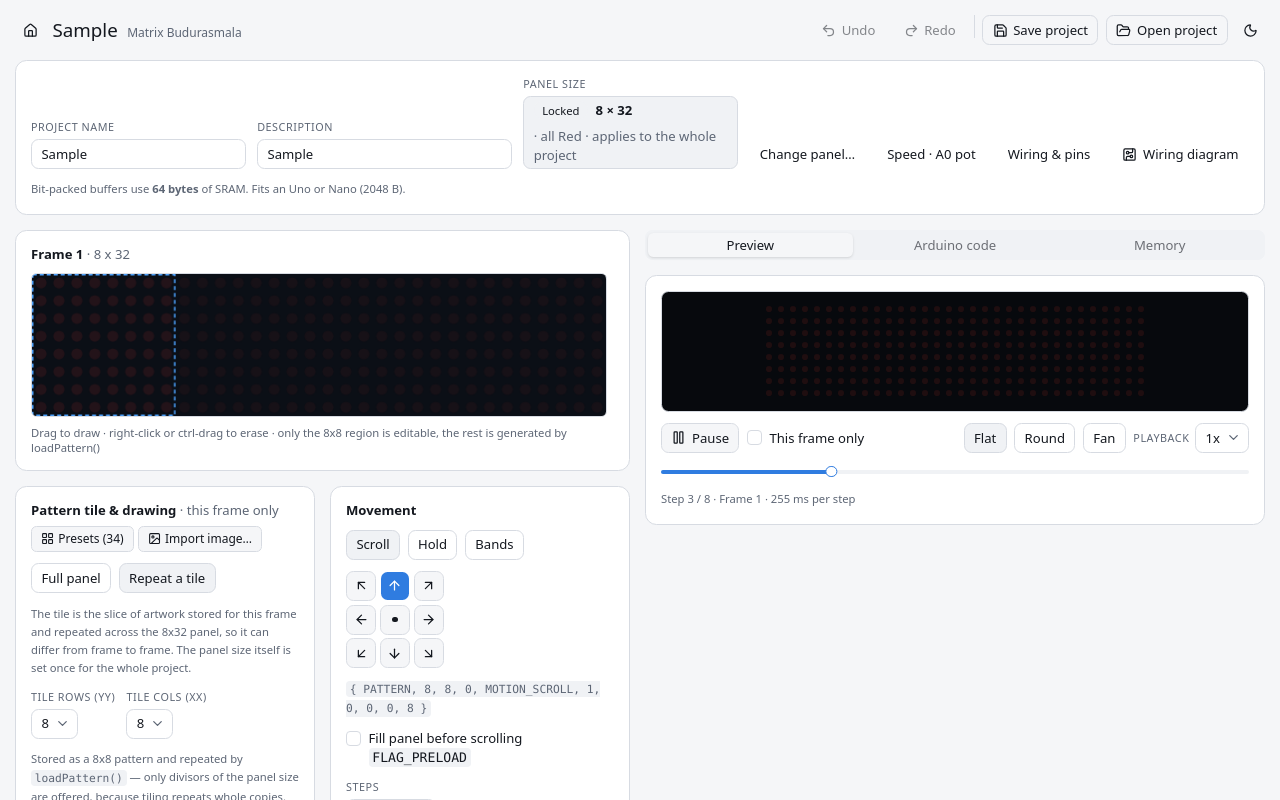
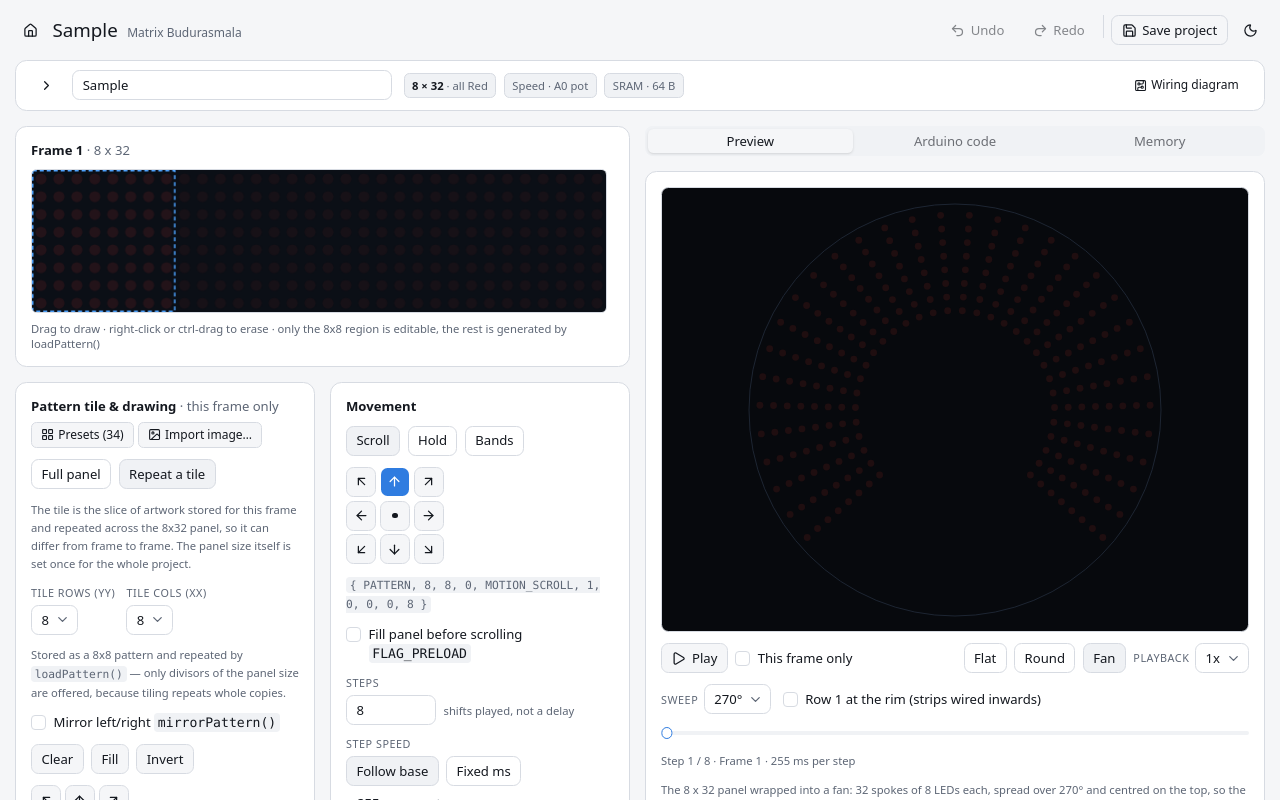
Before and after one commit to DushanPramod/led-pattern-generator, a React (Vite) app: page / in a window 1280 px wide. Both pictures are taken after typing "Sample", "Sample" into the empty fields and a click on the button "Create project". Shown: the top 800 px of the page. Built offline with nearby package versions, Linux system fonts and the light colour scheme.

Commit message:
feat(matrix): rename str1 to latch and update related references

```diff
--- a/src/project-types/matrix/MatrixWorkspace.tsx
+++ b/src/project-types/matrix/MatrixWorkspace.tsx
@@ -1,8 +1,7 @@
-import { FolderOpen, Redo2, Save, Undo2 } from 'lucide-react'
+import { Redo2, Save, Undo2 } from 'lucide-react'
 import { useEffect, useMemo, useState } from 'react'
 import { AppFooter } from '@/components/AppFooter'
 import { AppHeader } from '@/components/AppHeader'
-import { OpenProjectButton } from '@/components/OpenProjectButton'
 import { Button } from '@/components/ui/button'
 import { Separator } from '@/components/ui/separator'
 import { Tabs, TabsContent, TabsList, TabsTrigger } from '@/components/ui/tabs'
@@ -30,7 +29,7 @@ function Workspace() {
   // Only the open tab is mounted, so the preview's viewing options are kept
   // here and survive a trip to the code tab.
   const [previewView, setPreviewView] = useState<PreviewView>({
-    shape: 'flat',
+    shape: 'fan',
     sweep: 270,
     rimFirst: false,
     rate: 1,
@@ -85,9 +84,6 @@ function Workspace() {
         <Button type="button" variant="outline" onClick={saveProject}>
           <Save /> Save project
         </Button>
-        <OpenProjectButton variant="outline">
-          <FolderOpen /> Open project
-        </OpenProjectButton>
       </AppHeader>
 
       <PanelSetup />
--- a/src/project-types/matrix/components/PanelSetup.tsx
+++ b/src/project-types/matrix/components/PanelSetup.tsx
@@ -1,4 +1,4 @@
-import { CircuitBoardIcon } from 'lucide-react'
+import { ChevronRightIcon, CircuitBoardIcon } from 'lucide-react'
 import { useState } from 'react'
 import { PanelColors } from './PanelColors'
 import { WiringDiagramDialog } from './WiringDiagram'
@@ -31,6 +31,18 @@ const PRESETS = [
   { label: '16 x 32', rows: 16, cols: 32 },
 ]
 
+/** Remembers whether the project settings are expanded, per browser. */
+const EXPANDED_KEY = 'matrix.panelSetup.expanded'
+
+function readExpanded(fallback: boolean): boolean {
+  try {
+    const value = localStorage.getItem(EXPANDED_KEY)
+    return value === null ? fallback : value === '1'
+  } catch {
+    return fallback
+  }
+}
+
 /** Short description of the LED colours, for the locked summary line. */
 function colorSummary(colors: string[]): string {
   const runs = colorRuns(colors)
@@ -59,6 +71,8 @@ export function PanelSetup() {
     ? `${project.speed.pin} pot`
     : `${baseSpeedMs(project.speed)} ms fixed`
   const frameCount = project.frames.length
+  // A brand-new project opens the settings so the panel size gets chosen first.
+  const [expanded, setExpanded] = useState(() => readExpanded(frameCount === 0))
   // With no frames there is nothing to protect, so the panel opens editable.
   const locked = frameCount > 0 && !unlocked
 
@@ -112,19 +126,94 @@ export function PanelSetup() {
     resetDrafts()
   }
 
+  const toggleExpanded = () => {
+    const next = !expanded
+    setExpanded(next)
+    try {
+      localStorage.setItem(EXPANDED_KEY, next ? '1' : '0')
+    } catch {
+      // Storage can be blocked; the toggle still works for this session.
+    }
+  }
+
   return (
-    <section className="flex flex-col gap-3 rounded-xl border bg-card p-4">
-      <div className="flex flex-wrap items-end gap-3">
-        <label className="flex min-w-[88px] grow basis-[200px] flex-col gap-1">
-          <span className="text-[0.72rem] uppercase tracking-[0.05em] text-muted-foreground">
-            Project name
-          </span>
+    <section className="flex flex-col gap-3 rounded-xl border bg-card px-4 py-2.5">
+      <div className="flex flex-wrap items-center gap-x-3 gap-y-2">
+        <Button
+          type="button"
+          variant="ghost"
+          size="icon"
+          aria-expanded={expanded}
+          aria-label={expanded ? 'Hide project settings' : 'Show project settings'}
+          title={expanded ? 'Hide project settings' : 'Show project settings'}
+          onClick={toggleExpanded}
+        >
+          <ChevronRightIcon className={cn('transition-transform', expanded && 'rotate-90')} />
+        </Button>
+
+        <label className="flex min-w-[160px] max-w-[320px] grow basis-[220px] items-center gap-2">
+          <span className="sr-only">Project name</span>
           <Input
             value={project.name}
+            placeholder="Project name"
+            className="font-medium"
             onChange={(e) => dispatch({ type: 'setName', name: e.target.value })}
           />
         </label>
 
+        {!expanded && (
+          <div className="flex flex-wrap items-center gap-2 text-xs">
+            <button
+              type="button"
+              className="rounded-md border bg-muted px-2 py-1 text-muted-foreground hover:text-foreground"
+              title="Panel size and LED colours"
+              onClick={toggleExpanded}
+            >
+              <strong className="tabular-nums text-foreground">
+                {grid.rows} × {grid.cols}
+              </strong>{' '}
+              · {colorSummary(project.rowColors)}
+              {grid.halfWidth ? ' · half-width' : ''}
+            </button>
+            <button
+              type="button"
+              className="rounded-md border bg-muted px-2 py-1 text-muted-foreground hover:text-foreground"
+              title="Animation speed"
+              onClick={() => {
+                setShowSpeed(true)
+                toggleExpanded()
+              }}
+            >
+              Speed · {speedSummary}
+            </button>
+            <button
+              type="button"
+              className={cn(
+                'rounded-md border bg-muted px-2 py-1 hover:text-foreground',
+                sram.fitsUno ? 'text-muted-foreground' : 'text-warn',
+              )}
+              title="Estimated SRAM for the pattern buffers"
+              onClick={toggleExpanded}
+            >
+              SRAM · {sram.arrayBytes} B{sram.fitsUno ? '' : sram.fitsMega ? ' · needs Mega' : ' · too large'}
+            </button>
+          </div>
+        )}
+
+        <Button
+          type="button"
+          variant="ghost"
+          size="sm"
+          className="ml-auto"
+          onClick={() => setShowDiagram(true)}
+        >
+          <CircuitBoardIcon /> Wiring diagram
+        </Button>
+      </div>
+
+      {expanded && (
+        <div className="flex flex-col gap-3 border-t pt-3">
+        <div className="flex flex-wrap items-end gap-3">
           <label className="flex min-w-[88px] grow basis-[240px] flex-col gap-1">
             <span className="text-[0.72rem] uppercase tracking-[0.05em] text-muted-foreground">
               Description
@@ -249,26 +338,7 @@ export function PanelSetup() {
           <Button type="button" variant="ghost" onClick={() => setShowPins((v) => !v)}>
             {showPins ? 'Hide wiring' : 'Wiring & pins'}
           </Button>
-
-        <Button type="button" variant="ghost" onClick={() => setShowDiagram(true)}>
-          <CircuitBoardIcon /> Wiring diagram
-        </Button>
         </div>
-
-      <WiringDiagramDialog open={showDiagram} onClose={() => setShowDiagram(false)} />
-
-      <AlertDialog open={pendingResize !== null} onOpenChange={(open) => !open && cancelResize()}>
-        <AlertDialogContent>
-          <AlertDialogHeader>
-            <AlertDialogTitle>Resize the panel?</AlertDialogTitle>
-            <AlertDialogDescription>{pendingResize?.message}</AlertDialogDescription>
-          </AlertDialogHeader>
-          <AlertDialogFooter>
-            <AlertDialogCancel onClick={cancelResize}>Cancel</AlertDialogCancel>
-            <AlertDialogAction onClick={confirmResize}>Continue</AlertDialogAction>
-          </AlertDialogFooter>
-        </AlertDialogContent>
-      </AlertDialog>
 
         {!locked && frameCount > 0 && (
           <p className="m-0 text-xs leading-relaxed text-warn">
@@ -302,7 +372,7 @@ export function PanelSetup() {
 
         {showPins && (
           <div className="flex flex-wrap items-start gap-3 border-t pt-3">
-          {(['data1', 'str1', 'clock1', 'data2', 'clock2'] as const).map((pin) => (
+            {(['data1', 'clock1', 'data2', 'clock2', 'latch'] as const).map((pin) => (
               <label className="flex w-[88px] flex-col gap-1" key={pin}>
                 <span className="text-[0.72rem] uppercase tracking-[0.05em] text-muted-foreground">
                   {pin}
@@ -343,6 +413,23 @@ export function PanelSetup() {
             </p>
           </div>
         )}
+        </div>
+      )}
+
+      <WiringDiagramDialog open={showDiagram} onClose={() => setShowDiagram(false)} />
+
+      <AlertDialog open={pendingResize !== null} onOpenChange={(open) => !open && cancelResize()}>
+        <AlertDialogContent>
+          <AlertDialogHeader>
+            <AlertDialogTitle>Resize the panel?</AlertDialogTitle>
+            <AlertDialogDescription>{pendingResize?.message}</AlertDialogDescription>
+          </AlertDialogHeader>
+          <AlertDialogFooter>
+            <AlertDialogCancel onClick={cancelResize}>Cancel</AlertDialogCancel>
+            <AlertDialogAction onClick={confirmResize}>Continue</AlertDialogAction>
+          </AlertDialogFooter>
+        </AlertDialogContent>
+      </AlertDialog>
     </section>
   )
 }
--- a/src/project-types/matrix/components/Preview.tsx
+++ b/src/project-types/matrix/components/Preview.tsx
@@ -37,7 +37,7 @@ export function Preview({
   // whenever the controller is moved or the fixed delay is retyped.
   const base = baseSpeedMs(project.speed)
   const canvasRef = useRef<HTMLCanvasElement>(null)
-  const [playing, setPlaying] = useState(true)
+  const [playing, setPlaying] = useState(false)
   const [rawStep, setStep] = useState(0)
   const { shape, sweep, rimFirst, rate, soloFrame } = view
   const set = <K extends keyof PreviewView>(key: K, value: PreviewView[K]) =>
--- a/src/project-types/matrix/components/ShiftRegisterPinout.tsx
+++ b/src/project-types/matrix/components/ShiftRegisterPinout.tsx
@@ -79,7 +79,7 @@ export function ShiftRegisterPinout({ project, svgRef }: {
       pin: '12',
       name: 'RCLK',
       nets: ['latch'],
-      text: `Every register in both chains: D${hardware.str1} (str1), the shared latch.`,
+      text: `Every register in both chains: D${hardware.latch} (latch), shared by both chains.`,
     },
     {
       pin: '9',
--- a/src/project-types/matrix/components/WiringDiagram.tsx
+++ b/src/project-types/matrix/components/WiringDiagram.tsx
@@ -1382,8 +1382,8 @@ function PinTable({ project }: { project: Project }) {
     ['data2 · row data', `D${hardware.data2}`, 'SER (pin 14) of row register #1'],
     ['clock2 · row clock', `D${hardware.clock2}`, `SCLK (pin 11) of all ${rowCount} row registers`],
     [
-      'str1 · latch, both chains',
-      `D${hardware.str1}`,
+      'latch · both chains',
+      `D${hardware.latch}`,
       `RCLK (pin 12) of every register in both chains — ${colCount + rowCount} in total`,
     ],
     ...(speed.useController
--- a/src/project-types/matrix/lib/codegen/engine.ts
+++ b/src/project-types/matrix/lib/codegen/engine.ts
@@ -85,7 +85,7 @@ export function emitConstants(
     `#define PIN_COLUMN_CLOCK ${hw.clock1}`,
     `#define PIN_ROW_DATA ${hw.data2}`,
     `#define PIN_ROW_CLOCK ${hw.clock2}`,
-    `#define PIN_LATCH ${hw.str1}`,
+    `#define PIN_LATCH ${hw.latch}`,
     ...(speed.useController
       ? [
           ``,
--- a/src/project-types/matrix/lib/grid.ts
+++ b/src/project-types/matrix/lib/grid.ts
@@ -7,7 +7,7 @@ import {
   normalizeSpeedControl,
   speedRange,
 } from './speed'
-import { DEFAULT_SPEED } from '../state/defaults'
+import { DEFAULT_HARDWARE, DEFAULT_SPEED } from '../state/defaults'
 import type {
   BandAxis,
   Frame,
@@ -204,15 +204,17 @@ function normalizeMotion(motion: Motion): Motion {
 export function deserialize(data: SerializedProject | LegacyProject): Project {
   const size = data.grid.rows * data.grid.cols
   const isLegacy = data.version === 1
-  const hw = data.hardware
+  const hw: Omit<LegacyProject['hardware'], 'latch'> & { latch?: number; str1?: number } =
+    data.hardware
   // Picked field by field so a v1 file's speed keys do not ride along on the
   // hardware block, where nothing would ever read them again.
   const hardware: Hardware = {
     data1: hw.data1,
-    str1: hw.str1,
     clock1: hw.clock1,
     data2: hw.data2,
     clock2: hw.clock2,
+    // Files saved before the rename carry the latch pin as `str1`.
+    latch: hw.latch ?? hw.str1 ?? DEFAULT_HARDWARE.latch,
     scanOrder: hw.scanOrder,
     columnDriver: hw.columnDriver === 'pnp' ? 'pnp' : 'direct',
     rowDriver: hw.rowDriver === 'npn' ? 'npn' : 'direct',
--- a/src/project-types/matrix/lib/wiringLayout.ts
+++ b/src/project-types/matrix/lib/wiringLayout.ts
@@ -370,7 +370,7 @@ export function layoutWiring(project: Project): WiringLayout {
   const signals: ArduinoSignal[] = [
     { pin: `D${hardware.data1}`, name: 'data1', what: 'column data', to: 'SER 14', net: 'column', y: pinY(0) },
     { pin: `D${hardware.clock1}`, name: 'clock1', what: 'column clock', to: 'SCLK 11', net: 'column', y: pinY(1) },
-    { pin: `D${hardware.str1}`, name: 'str1', what: 'latch · both chains', to: 'RCLK 12', net: 'latch', y: pinY(2) },
+    { pin: `D${hardware.latch}`, name: 'latch', what: 'both chains', to: 'RCLK 12', net: 'latch', y: pinY(2) },
     { pin: `D${hardware.clock2}`, name: 'clock2', what: 'row clock', to: 'SCLK 11', net: 'row', y: pinY(3) },
     { pin: `D${hardware.data2}`, name: 'data2', what: 'row data', to: 'SER 14', net: 'row', y: pinY(4) },
   ]
--- a/src/project-types/matrix/state/defaults.ts
+++ b/src/project-types/matrix/state/defaults.ts
@@ -6,10 +6,10 @@ export const DEFAULT_GRID: Grid = { rows: 8, cols: 32 }
 
 export const DEFAULT_HARDWARE: Hardware = {
   data1: 2,
-  str1: 3,
-  clock1: 4,
-  data2: 5,
-  clock2: 6,
+  clock1: 3,
+  data2: 4,
+  clock2: 5,
+  latch: 6,
   scanOrder: 'ascending',
   columnDriver: 'direct',
   rowDriver: 'direct',
--- a/src/project-types/matrix/types.ts
+++ b/src/project-types/matrix/types.ts
@@ -31,10 +31,11 @@ export type RowDriver = 'direct' | 'npn'
 
 export type Hardware = {
   data1: number
-  str1: number
   clock1: number
   data2: number
   clock2: number
+  /** Shared latch (RCLK) of both chains. Saved as `str1` before it was renamed. */
+  latch: number
   scanOrder: ScanOrder
   /**
    * Optional, so a project saved before transistor drivers existed loads as
```
Also changed, not shown: 1 other file (tests, documents, lock files or other folders). Lines whose indentation alone changed are shown as unchanged.
